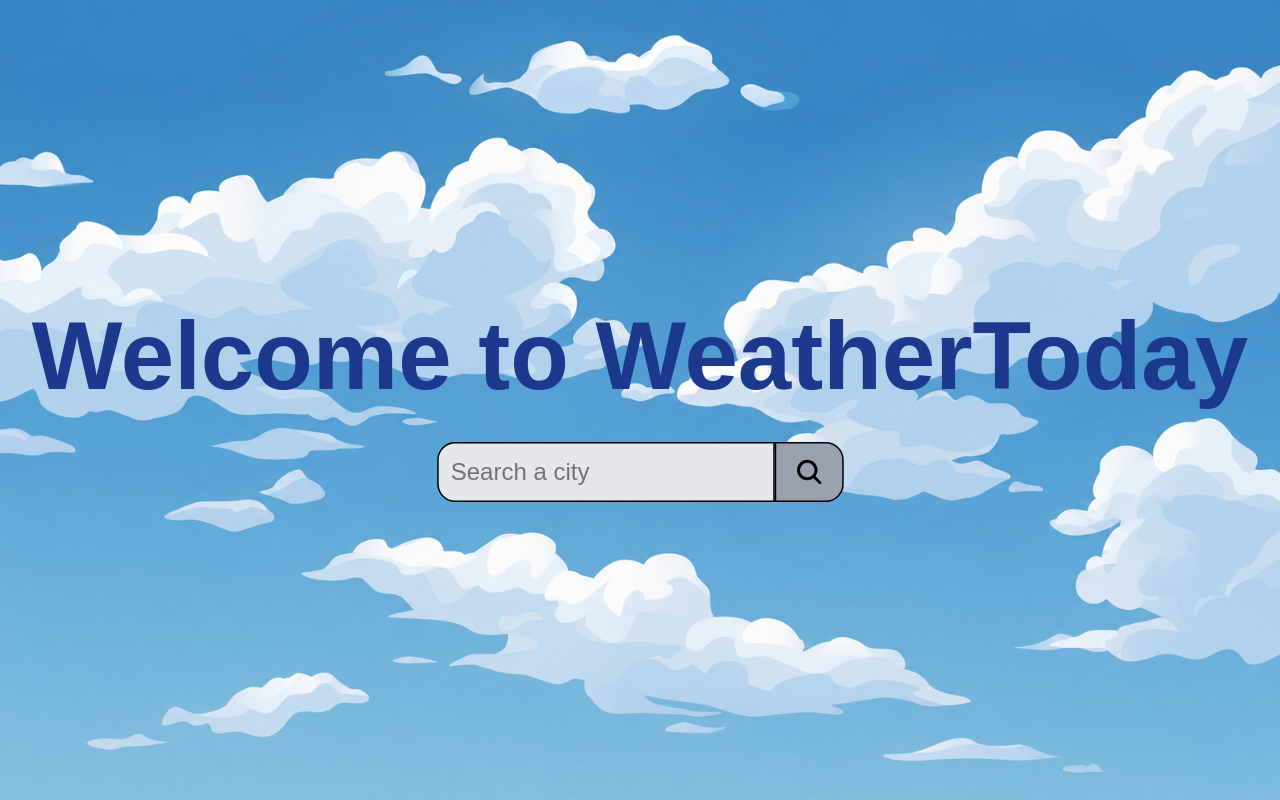
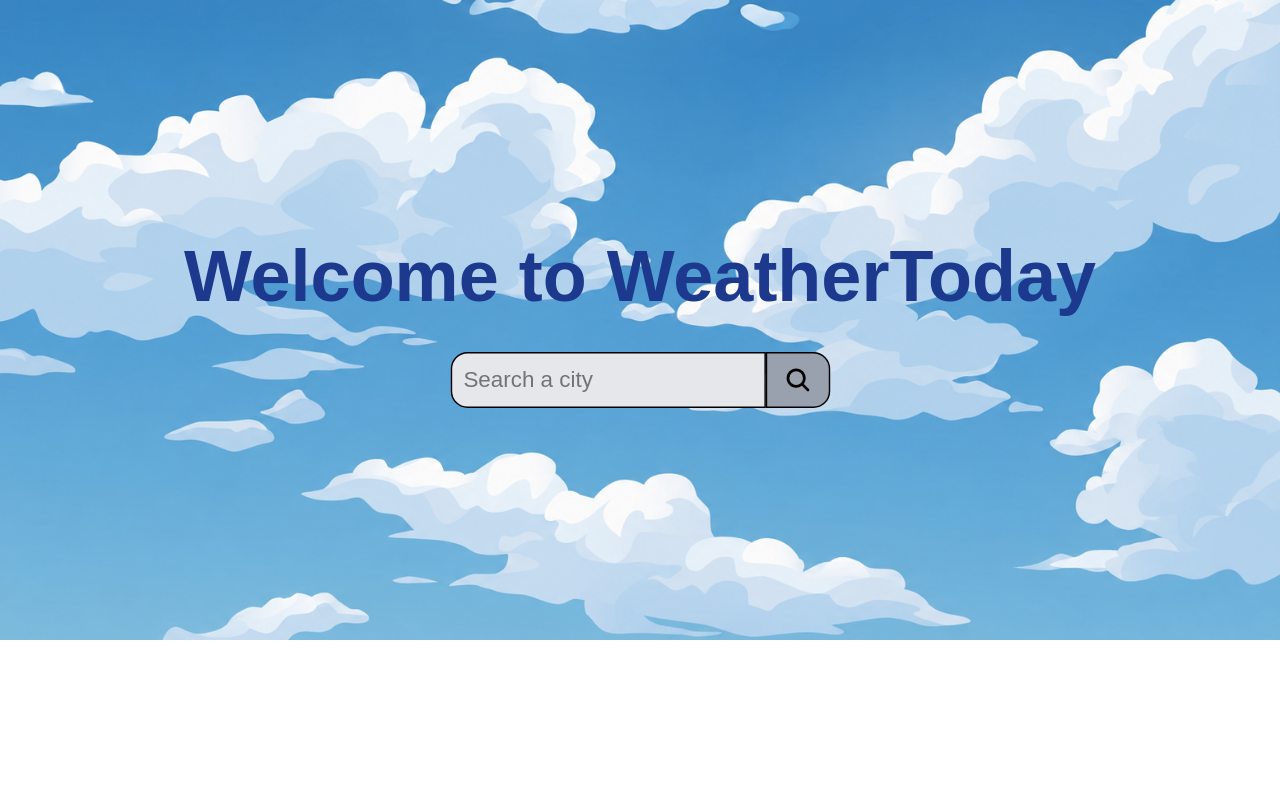
Before and after one commit to Soumya-glitch7/weather-app, a React (Vite) app: page / in a window 1280 px wide. Built offline with nearby package versions, Linux system fonts and the light colour scheme; a web font is replaced by a local one.

Commit message:
Loading states and error handling done

```diff
--- a/src/App.jsx
+++ b/src/App.jsx
@@ -5,18 +5,43 @@ import SearchBar from './components/SearchBar'
 function App() {
   const [city, setCity] = useState("")
   const [data, setData] = useState(null)
+  const [loading, setLoading] = useState(false)
+  const [weatherCity, setWeatherCity] = useState("")
   const apiKey = import.meta.env.VITE_WEATHER_API_KEY
 
   const searchWeather = async function fetchWeather() {
 
+    if(city.trim() === "") return
+
+    let result
+
+    try {
+
+      setLoading(true)
       const url = `https://api.openweathermap.org/data/2.5/weather?q=${city}&appid=${apiKey}&units=metric`
-      if(city.trim() === "") return
 
       const response = await fetch(url)
-      const result = await response.json()
+
+
+      result = await response.json()
+      if(!response.ok){
+        throw new Error(result.message)
+      }
       console.log(result)
 
       setData(result)
+      setCity("")
+      setWeatherCity(city)
+    }
+
+    catch(err){
+      console.log(err)
+    }
+
+    finally{
+      setLoading(false)
+    }
+
   }
 
 
--- a/src/components/SearchBar.jsx
+++ b/src/components/SearchBar.jsx
@@ -1,13 +1,13 @@
 import { useState } from "react"
 import { IoSearch } from "react-icons/io5"
 
-function SearchBar({city, setCity, searchWeather, url}){
+function SearchBar({city, setCity, searchWeather}){
 
     return(
         <>
-        <div className=" border-0 flex flex-col justify-center items-center gap-12 min-h-screen bg-[url('/fullclouds.png')] bg-cover bg-center">
-            <h1 className="text-8xl font-bold text-blue-900 font-tanker">Welcome to WeatherToday</h1>
-            <div className="scale-150 flex">
+        <div className=" border-0 flex flex-col justify-center items-center gap-12 min-h-[80vh] bg-[url('/fullclouds.png')] bg-cover bg-center">
+            <h1 className="text-7xl font-bold text-blue-900 font-tanker">Welcome to WeatherToday</h1>
+            <div className="scale-140 flex">
                 <input
                 maxLength={20}
                 className="border rounded-l-xl h-10 px-2 outline-none bg-gray-200"
--- a/src/components/WeatherCard.jsx
+++ b/src/components/WeatherCard.jsx
@@ -0,0 +1,13 @@
+function WeatherCard({data, weatherCity}){
+    return(
+        <>
+        <h1>Current weather</h1>
+
+        <h4>{weatherCity}</h4>
+        <h4></h4>
+
+        </>
+    )
+}
+
+export default WeatherCard
```
